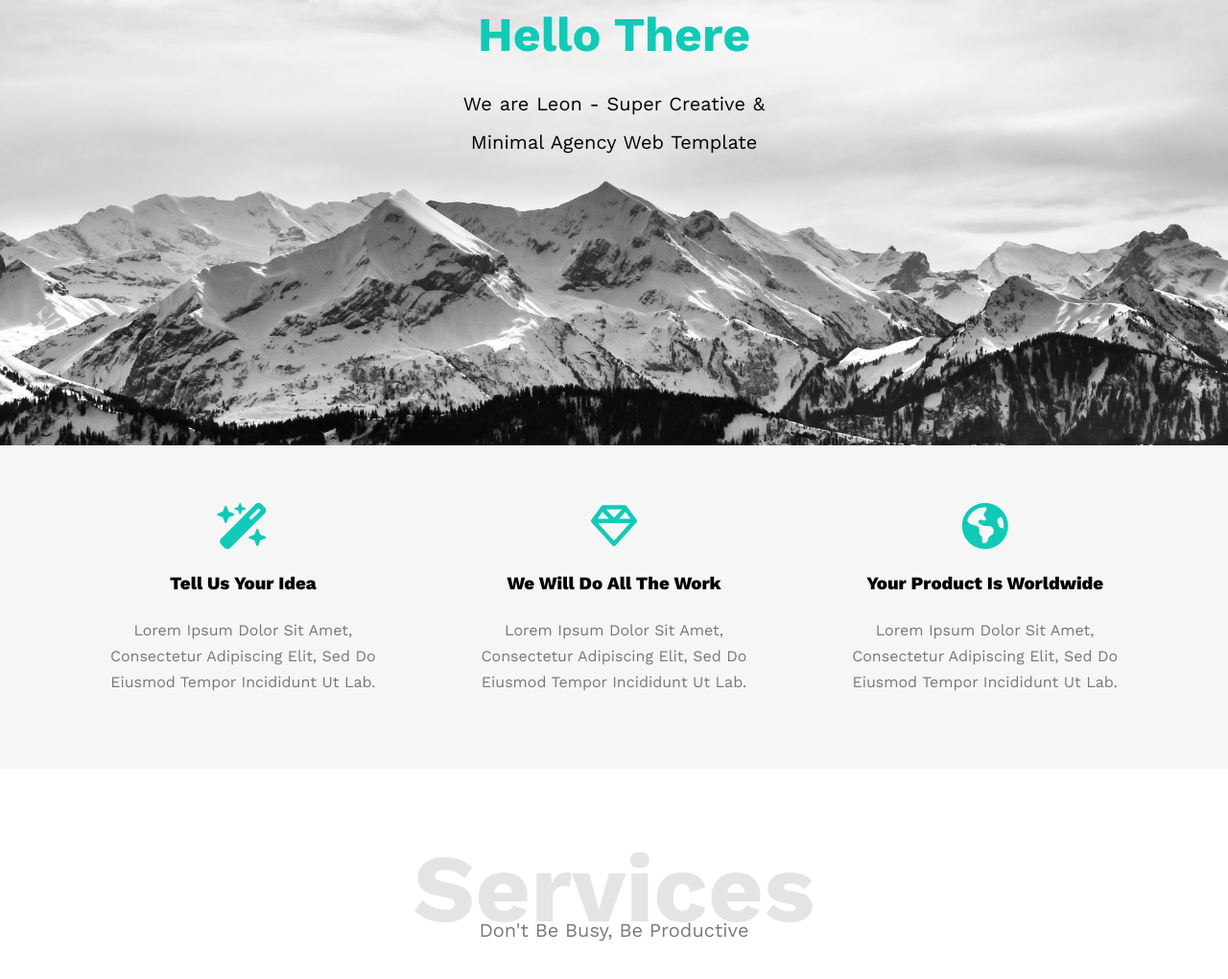
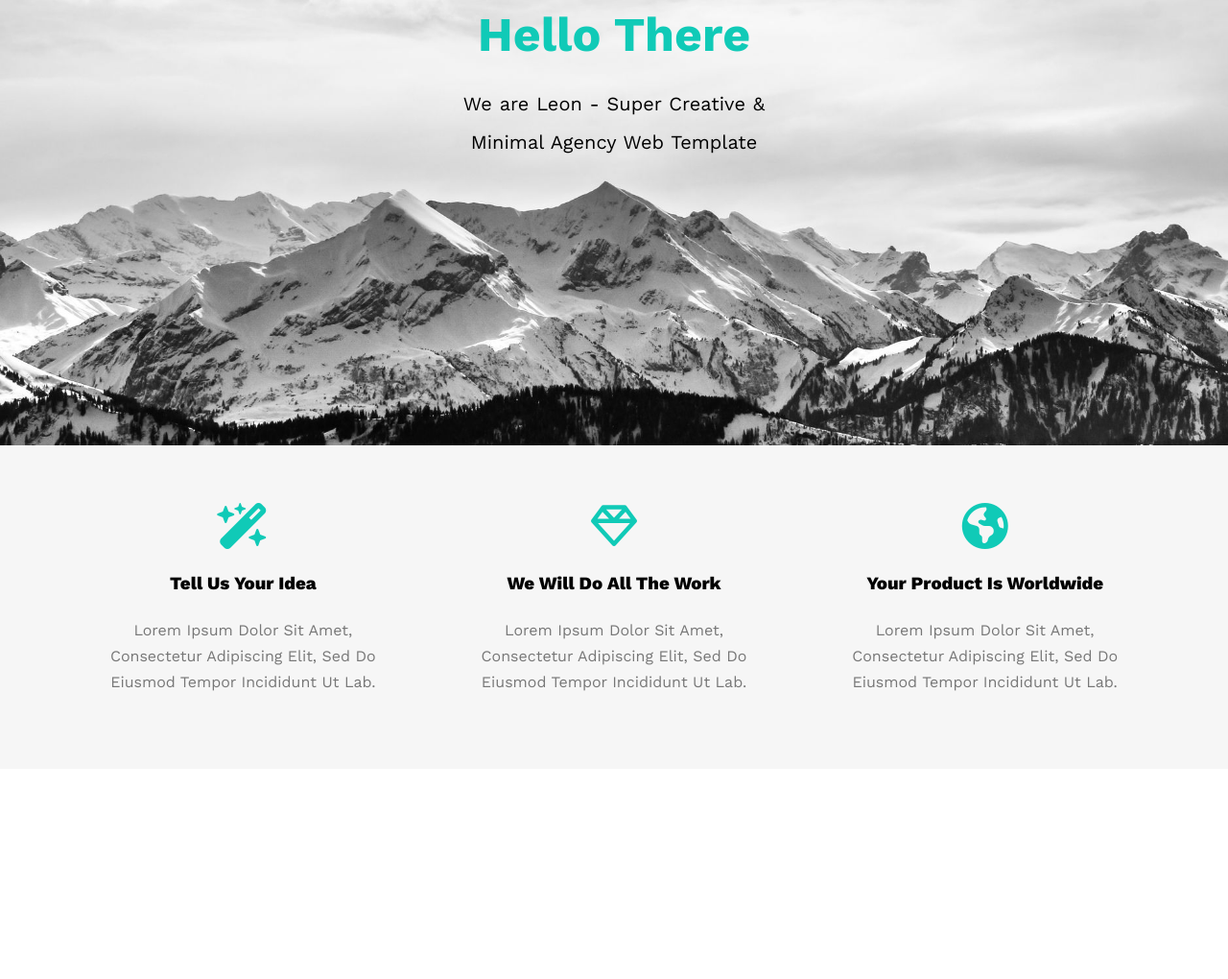
Before and after one commit to Kelsalamony/Tamplate-one, a plain HTML site: page index.html in a window 1280 px wide. Shown: the part 336-1356 px from the top of the page at 96% size. After the commit the page ends 1137 px from the top, so only its background shows below. Drawn offline with nearby package versions, Linux system fonts and the light colour scheme.

Commit message:
delete spicial heading

```diff
--- a/css/leon.css
+++ b/css/leon.css
@@ -179,7 +179,7 @@ body {
 /* End Features */
 
 /*Start Services*/
-.services-section .title {
+/* .services-section .title {
   text-align: center;
   position: relative;
 }
@@ -194,5 +194,5 @@ font-size: 20px;
 right: -50px;
 left: -50px;
 top:70px;
-}
+} */
 /*End Services*/
--- a/index.html
+++ b/index.html
@@ -83,7 +83,7 @@
     </div>
     <!-- End Features -->
     <!-- Start Services -->
-    <div class="services-section">
+    <!-- <div class="services-section">
       <div class="container">
         <div class="title">
           <h1>Services</h1>
@@ -91,7 +91,7 @@
         </div>
         <div class="description-services"></div>
       </div>
-    </div>
+    </div> -->
     <!-- End Services -->
   </body>
 </html>
```
